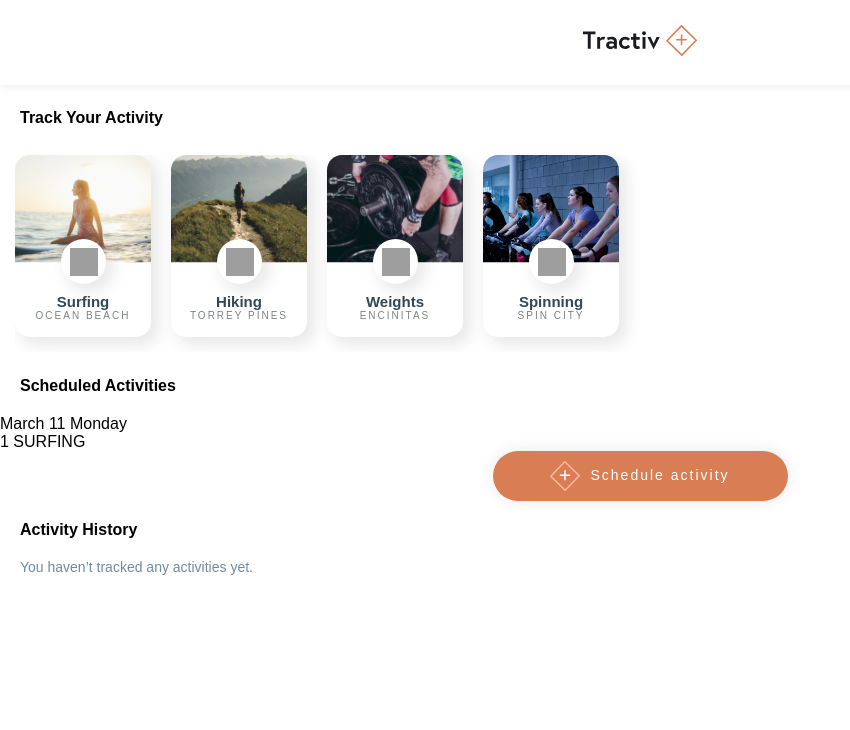
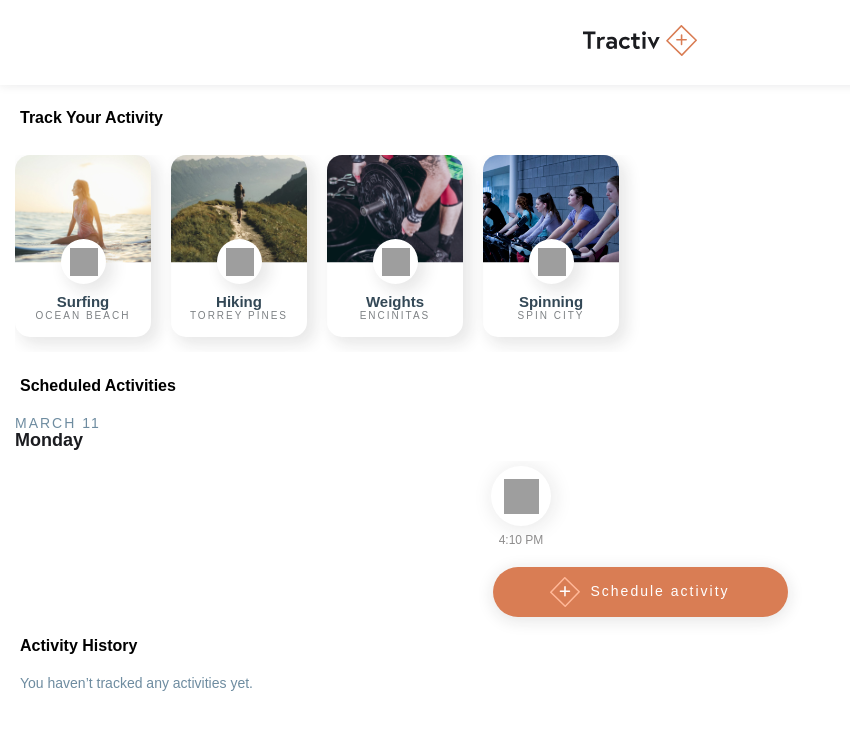
Before and after one commit to amacar/activity-tracker, a React app: page / in a window 1280 px wide. Shown: the top 730 px of the page, without its empty margins (0-850 px from the left). Built offline with nearby package versions, Linux system fonts and the light colour scheme; data requests are answered from the project's data file; grey boxes are pictures that could not be loaded; a web font is replaced by a local one.

Commit message:
Added grouped activities rendering

```diff
--- a/src/components/Activities/ActivitiesRow.css
+++ b/src/components/Activities/ActivitiesRow.css
@@ -0,0 +1,27 @@
+.ActivitiesRow {
+  margin-bottom: 20px;
+  margin-left: 15px;
+  display: flex;
+  flex-direction: column;
+}
+
+.ActivitiesRow-month {
+  color: #6e8ca0;
+  font-family: "rift-soft", sans-serif;
+  font-size: 14px;
+  letter-spacing: 2px;
+}
+
+.ActivitiesRow-day {
+  color: #1b1c20;
+  font-size: 18px;
+  font-weight: bold;
+  line-height: 18px;
+}
+
+.ActivitiesRow-slider {
+  color: #8d8c8c;
+  font-size: 12px;
+  margin-top: 12px;
+  margin-left: -5px;
+}
--- a/src/components/Activities/ActivitiesRow.js
+++ b/src/components/Activities/ActivitiesRow.js
@@ -1,17 +1,36 @@
-import React, { Fragment } from "react";
+import React from "react";
 import moment from "moment";
+import Slider from "react-slick";
 
 import "./ActivitiesRow.css";
+import { Activities } from "../../util/constants";
+import ActivityItem from "./ActivityItem";
 
 const ActivitiesRow = ({ group: { month, day, dayWord, activities } }) => {
+  const settings = {
+    infinite: false,
+    speed: 500,
+    slidesToShow: 4,
+    slidesToScroll: 1,
+    variableWidth: true,
+    arrows: false,
+    dots: false,
+    swipeToSlide: true
+  };
+
   return (
-    <div>
-      {month} {day} {dayWord}
-      {activities.map(activity => (
-        <div key={activity.id}>
-          {activity.id} {activity.type}
-        </div>
-      ))}
+    <div className="ActivitiesRow">
+      <span className="ActivitiesRow-month">
+        {month.toUpperCase()} {day}
+      </span>
+      <span className="ActivitiesRow-day">{dayWord}</span>
+      <div className="ActivitiesRow-slider">
+        <Slider {...settings}>
+          {activities.map(activity => (
+            <ActivityItem key={activity.id} icon={Activities[activity.type].icon} text={moment(activity.start).format("h:mm A")} />
+          ))}
+        </Slider>
+      </div>
     </div>
   );
 };
--- /dev/null
+++ b/src/components/Activities/ActivityItem.css
@@ -0,0 +1,25 @@
+.ActivityItem {
+  display: flex;
+  flex-direction: column;
+  justify-content: center;
+  align-items: center;
+  padding-left: 5px;
+  padding-top: 5px;
+}
+
+.ActivityItem-icon {
+  background-color: white;
+  width: 60px;
+  height: 60px;
+  border-radius: 50%;
+  box-shadow: 2px 2px 20px 1px rgba(27, 28, 32, 0.1);
+  margin-bottom: 7px;
+  display: flex;
+  justify-content: center;
+  align-items: center;
+}
+
+.ActivityItem-icon img {
+  width: 35px;
+  height: 35px;
+}
--- /dev/null
+++ b/src/components/Activities/ActivityItem.js
@@ -0,0 +1,16 @@
+import React from "react";
+
+import "./ActivityItem.css";
+
+const ActivityItem = ({ icon, text }) => {
+  return (
+    <div className="ActivityItem">
+      <div className="ActivityItem-icon">
+        <img src={icon} alt="" />
+      </div>
+      <span>{text}</span>
+    </div>
+  );
+};
+
+export default ActivityItem;
--- a/src/components/Button/Button.css
+++ b/src/components/Button/Button.css
@@ -3,7 +3,7 @@
   height: 50px;
   background-color: #d97d54;
   color: white;
-  box-shadow: 0px 0px 15px rgba(27, 28, 32, 0.1);
+  box-shadow: 0px 3px 15px 2px rgba(27, 28, 32, 0.1);
   font-family: "rift-soft", sans-serif;
   border-radius: 35px;
   font-size: 14px;
--- a/src/modules/HomeScreen/TrackActivity/TrackActivity.js
+++ b/src/modules/HomeScreen/TrackActivity/TrackActivity.js
@@ -15,7 +15,8 @@ const TrackActivity = () => {
     slidesToShow: 2,
     slidesToScroll: 1,
     variableWidth: true,
-    arrows: false
+    arrows: false,
+    swipeToSlide: true
   };
 
   const getActivities = () =>
```
